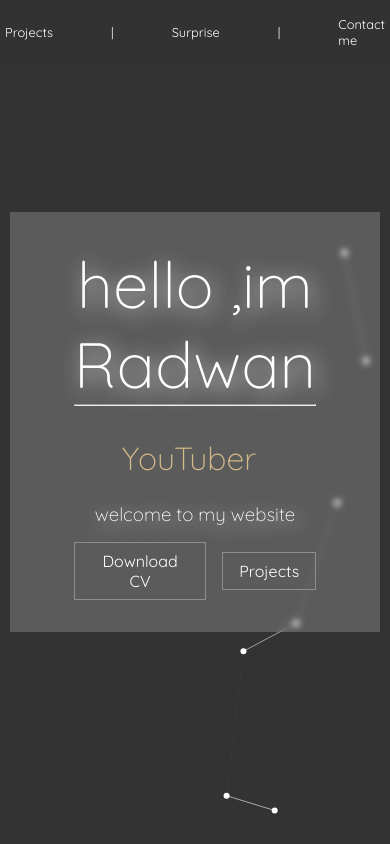
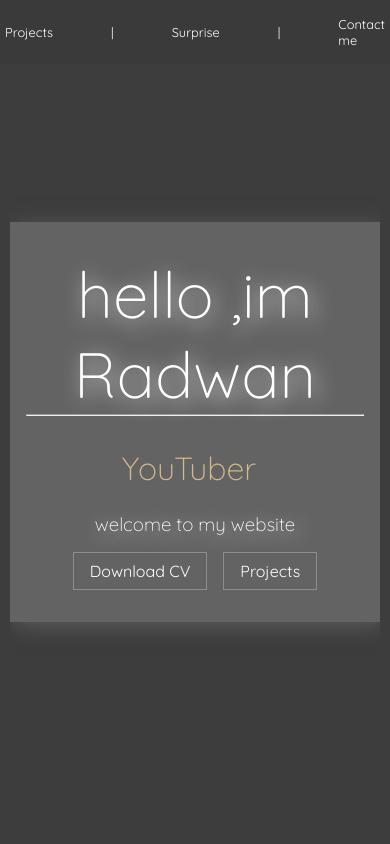
Before and after one commit to ReactRay/my-website, a React (Vite) app in the folder frontend/: page /#/ in a window 390 px wide. Shown: the top 844 px of the page. Built offline with nearby package versions, Linux system fonts and the light colour scheme; no server answers.

Commit message:
add styles to site

```diff
--- a/frontend/src/cmps/ParticleBackground.jsx
+++ b/frontend/src/cmps/ParticleBackground.jsx
@@ -8,6 +8,7 @@ const ParticleBackground = ({ color }) => {
     };
 
     return (
+        <div className="particles">
             <Particles
                 id="tsparticles"
                 init={particlesInit}
@@ -26,7 +27,7 @@ const ParticleBackground = ({ color }) => {
                     interactivity: {
                         events: {
                             onHover: { enable: true, mode: "repulse" },
-                        onClick: { enable: false, mode: "push" },
+                            onClick: { enable: true, mode: "push" },
                         },
                         modes: {
                             repulse: { distance: 100 },
@@ -34,7 +35,7 @@ const ParticleBackground = ({ color }) => {
                         },
                     },
                     particles: {
-                    number: { value: 30 },
+                        number: { value: 70 },
                         color: { value: "#fff" },
                         links: { enable: true, distance: 150, color: "#fff", opacity: 0.5 },
                         move: { enable: true, speed: 1.5 },
@@ -51,7 +52,7 @@ const ParticleBackground = ({ color }) => {
 
                 }}
             />
-
+        </div>
 
     );
 };
--- a/frontend/src/styles/_comment-section.scss
+++ b/frontend/src/styles/_comment-section.scss
@@ -23,6 +23,7 @@
     background-color: rgba($color: #fff, $alpha: 0.3);
     color: #fff;
     transition: all 0.5s ease-in-out;
+    box-shadow: 4px 4px 20px #5e5c5c;
 
     &::placeholder {
       color: #fff;
@@ -61,6 +62,7 @@
   display: flex;
   flex-direction: column;
   gap: 1rem;
+  box-shadow: 4px 4px 20px #5e5c5c;
 }
 
 .comment-container::-webkit-scrollbar {
--- a/frontend/src/styles/_contact-me.scss
+++ b/frontend/src/styles/_contact-me.scss
@@ -2,7 +2,7 @@
   display: flex;
   align-items: center;
   flex-direction: column;
-  margin-top: 4rem;
+  margin-top: 10rem;
   gap: 3rem;
 
   h2 {
@@ -14,7 +14,6 @@
 
 .contact-btn {
   background-color: rgba($color: #333, $alpha: 0.2);
-  backdrop-filter: blur(3px);
   color: #fff;
   border: 1px solid #fff;
   padding: 1rem 2rem;
@@ -48,6 +47,7 @@
     background-color: rgba($color: #fff, $alpha: 0.3);
     color: #fff;
     transition: all 0.5s ease-in-out;
+    box-shadow: 4px 4px 20px #5e5c5c;
 
     &::placeholder {
       color: #fff;
@@ -74,6 +74,7 @@
     width: 100%;
     margin: 0 auto;
     min-height: 10rem;
+    box-shadow: 4px 4px 20px #5e5c5c;
 
     &::placeholder {
       color: #fff;
--- a/frontend/src/styles/_first-section.scss
+++ b/frontend/src/styles/_first-section.scss
@@ -23,6 +23,7 @@ $light: 4px 4px 20px #fff;
   background-color: rgba($color: #fff, $alpha: 0.2);
   backdrop-filter: blur(3px);
   padding: 2em 7rem;
+  box-shadow: 4px 4px 20px #5e5c5c;
 
   h1 {
     font-size: 4rem;
@@ -52,10 +53,17 @@ $light: 4px 4px 20px #fff;
     border: 1px solid #8e8e8e;
     padding: 0.5rem 1rem;
     transition: all 0.5s ease-in-out;
+
+    &:hover {
+      border: 1px solid #fff;
+    }
   }
 }
 
 @media (max-width: 768px) {
+  .animated-text {
+    padding: 2rem 1rem;
+  }
   .home-container {
     flex-direction: column;
     justify-content: center;
--- a/frontend/src/styles/_projects.scss
+++ b/frontend/src/styles/_projects.scss
@@ -96,6 +96,24 @@
   transition: all 0.25s ease-in-out;
 }
 
+.project-links-mobile {
+  display: flex;
+  gap: 1rem;
+
+  a {
+    padding: 0.4rem 1.1rem;
+    background-color: rgba($color: #333, $alpha: 0.6);
+    transition: all 0.5s ease-in-out;
+    border: 1px solid transparent;
+
+    &:hover {
+      border: 1px solid #fff;
+
+      box-shadow: 4px 4px 20px #5e5c5c;
+    }
+  }
+}
+
 @keyframes apear {
   0% {
     filter: blur(10px);
@@ -104,7 +122,7 @@
   55% {
     filter: blur(0px);
     transform: scale(1.05);
-    box-shadow: 1px 1px 20px #fff;
+    box-shadow: 4px 4px 20px #5e5c5c;
   }
   100% {
     filter: blur(20px);
@@ -115,10 +133,23 @@
   .project-card-container {
     display: flex;
     flex-direction: column;
+    animation: none;
   }
 
   .projects-container {
     gap: 0.5rem;
+  }
+
+  .overlay-content {
+    display: none;
+  }
+
+  .project-card {
+    &:hover {
+      .bg-image {
+        filter: none;
+      }
+    }
   }
 
   @keyframes apear {
@@ -139,21 +170,3 @@
     }
   }
 }
-
-.project-links-mobile {
-  display: flex;
-  gap: 1rem;
-
-  a {
-    padding: 0.4rem 1.1rem;
-    background-color: rgba($color: #333, $alpha: 0.6);
-    transition: all 0.5s ease-in-out;
-    border: 1px solid transparent;
-
-    &:hover {
-      border: 1px solid #fff;
-
-      box-shadow: 4px 4px 20px rgba($color: #fff, $alpha: 0.6);
-    }
-  }
-}
--- a/frontend/src/styles/main.scss
+++ b/frontend/src/styles/main.scss
@@ -19,7 +19,7 @@ html {
 }
 
 body {
-  background-color: #636262;
+  background-color: #3d3d3e;
   color: #fff;
   font-family: 'Quicksand', sans-serif;
 }
@@ -41,4 +41,8 @@ a {
     width: 95%;
     padding: 0;
   }
+
+  .particles {
+    display: none;
+  }
 }
```
Lines whose indentation alone changed are shown as unchanged.
